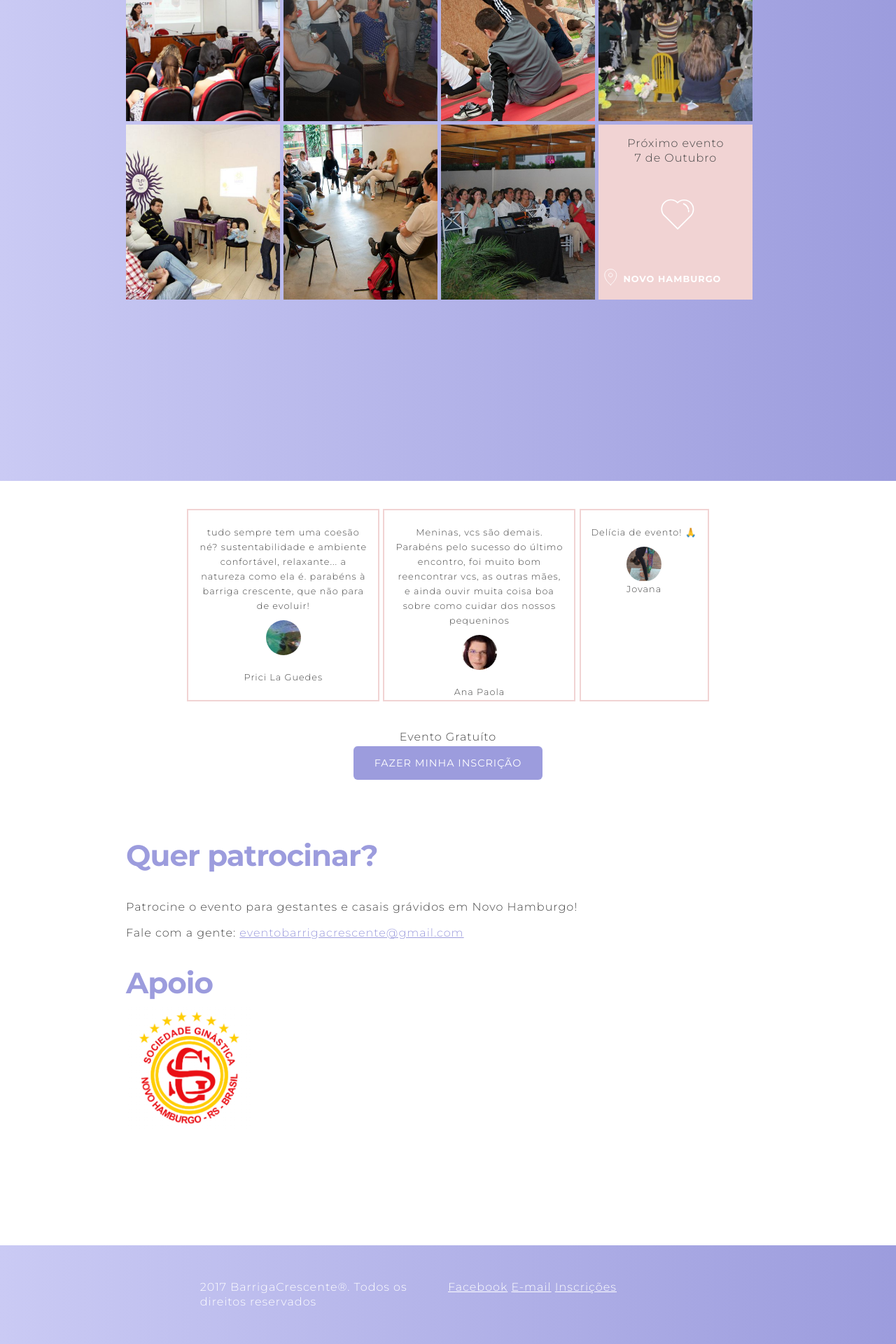
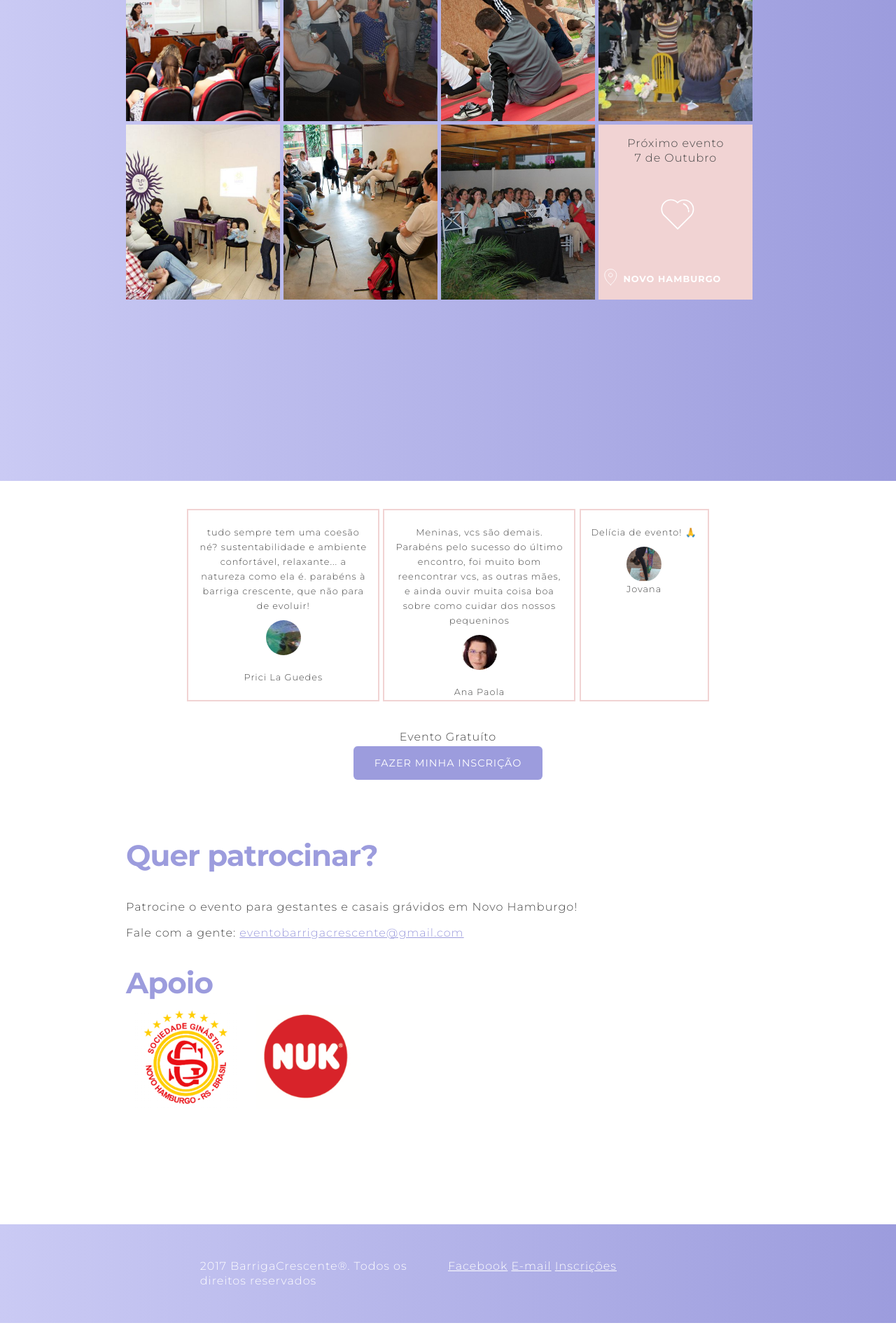
Before and after one commit to barrigacrescente/bc-website, a Jekyll site: the page built from index.html, in a window 1280 px wide. Shown: the part 3628-5548 px from the top of the page at 70% size. Built offline with Jekyll 4.4.1, drawn with Linux system fonts in a browser that asks for light colours; after the commit the page ends 5518 px from its top, so only the background shows below that.

Commit message:
add partner logo; adds partners link

```diff
--- a/_includes/css/layout.css
+++ b/_includes/css/layout.css
@@ -190,7 +190,10 @@ ul li {
   margin:40px 0 10px 0;
 }
 .sponsor-support-img {
-  width: 180px;
+  width: 150px;
+  display: inline-block;
+  vertical-align: top;
+  margin: 0 10px;
 }
 
 .header-calendar-content {
--- a/_layouts/landing.html
+++ b/_layouts/landing.html
@@ -428,9 +428,12 @@
           <h3 class="landing-title">
             Apoio
           </h3>
-          <div class="sponsor-support-img">
-            <img src="/img/sponsor/12ginastica24.png" alt="">
-          </div>
+          <a class="sponsor-support-img" href="http://sgnh.com.br/encontro-barriga-crescente-na-ginastica/?utm_campaign=eventoBarrigaCrescente" target="_blank">
+            <img src="/img/sponsor/12ginastica24.png" width="200" alt="">
+          </a>
+          <a class="sponsor-support-img" href="http://www.nuk.com.br/?utm_campaign=eventoBarrigaCrescente" target="_blank">
+            <img src="/img/sponsor/NUK-BarrigaCrescente.png" width="200" alt="">
+          </a>
         </div>
       </div>
     </section>
```
Also changed, not shown: img/sponsor/NUK-BarrigaCrescente.png (added).
